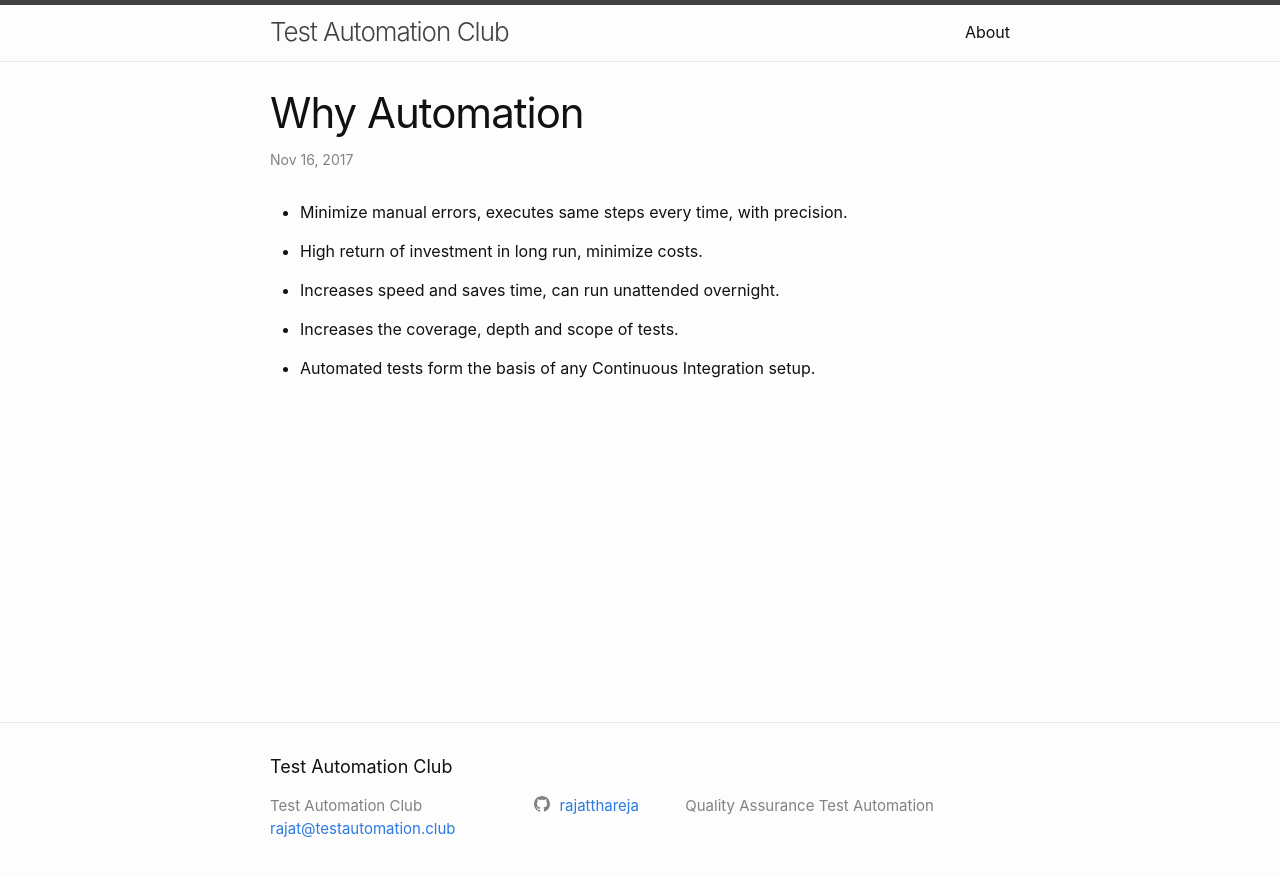
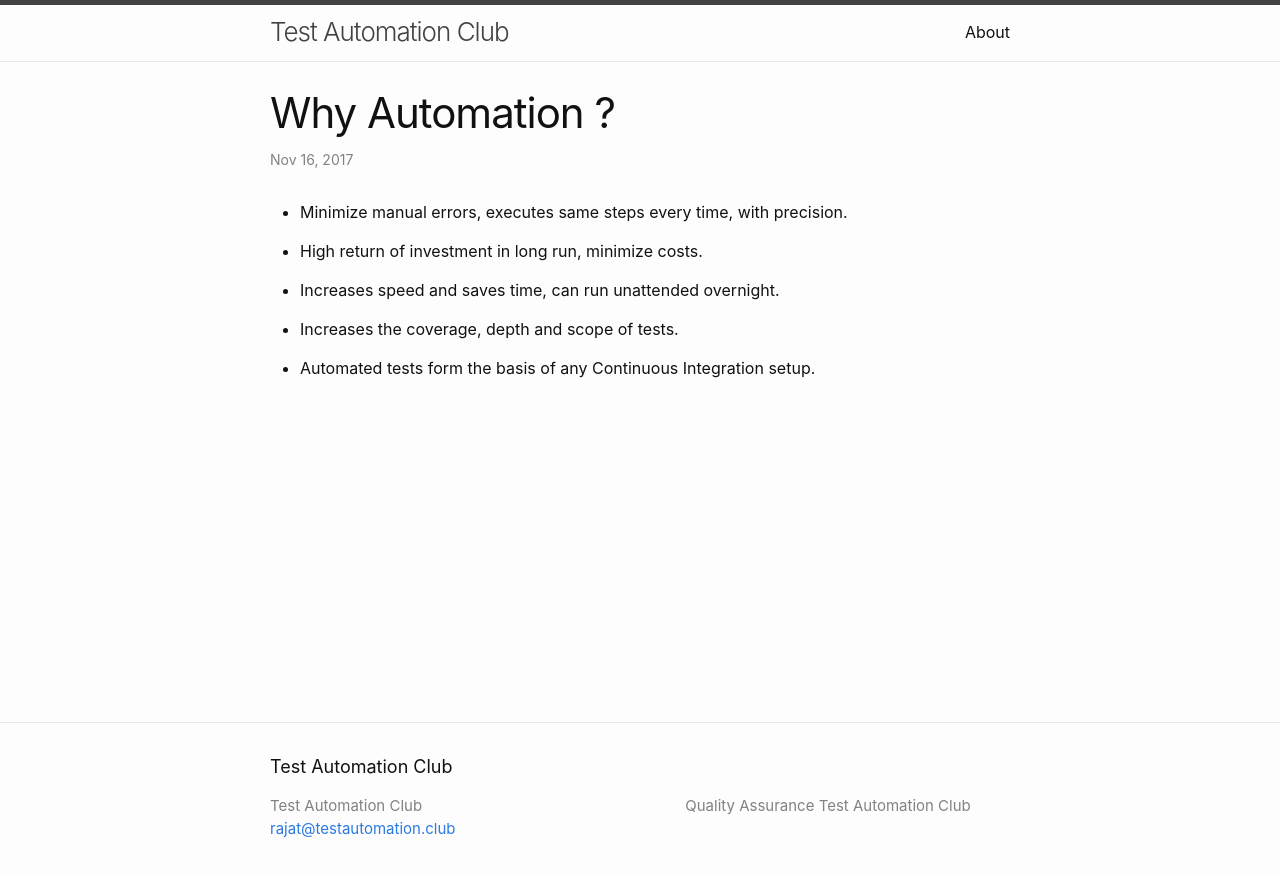
Before and after one commit to rajatthareja/TestAutomation, a Jekyll site: the page built from _posts/2017-11-16-why-automation.md, in a window 1280 px wide. Shown: the top 876 px of the page. Built offline with Jekyll 4.4.1, drawn with Linux system fonts in a browser that asks for light colours.

```diff
--- a/_config.yml
+++ b/_config.yml
@@ -2,11 +2,11 @@ title: Test Automation Club
 email: rajat@testautomation.club
 description: >-
   Quality Assurance
-  Test Automation
+  Test Automation Club
 baseurl: ""
 url: ""
-github_username:  rajatthareja
 markdown: kramdown
 plugins:
   - jekyll-feed
   - jekyll-seo-tag
+show_excerpts: true
--- a/_posts/2017-11-16-why-automation.md
+++ b/_posts/2017-11-16-why-automation.md
@@ -1,6 +1,6 @@
 ---
 layout: post
-title:  "Why Automation"
+title:  "Why Automation ?"
 date:   2017-11-16 10:23:48 +0530
 categories: automation
 tags: automation
```
Also changed, not shown: _layouts/home.html (+6 -6 lines), _posts/2018-09-18-automation-in-agile.md (+1 -1 lines), index.md (+2 -3 lines).
